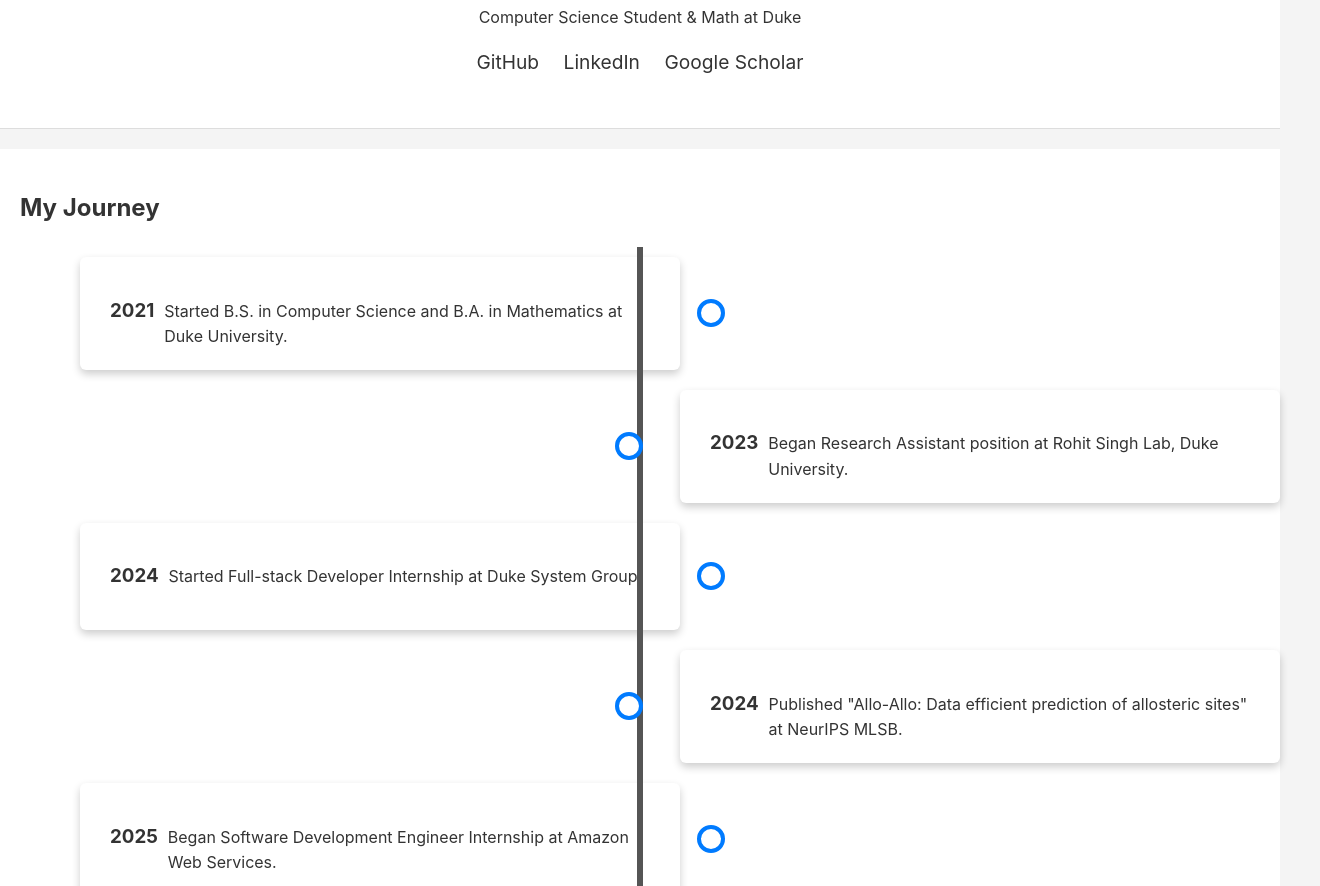
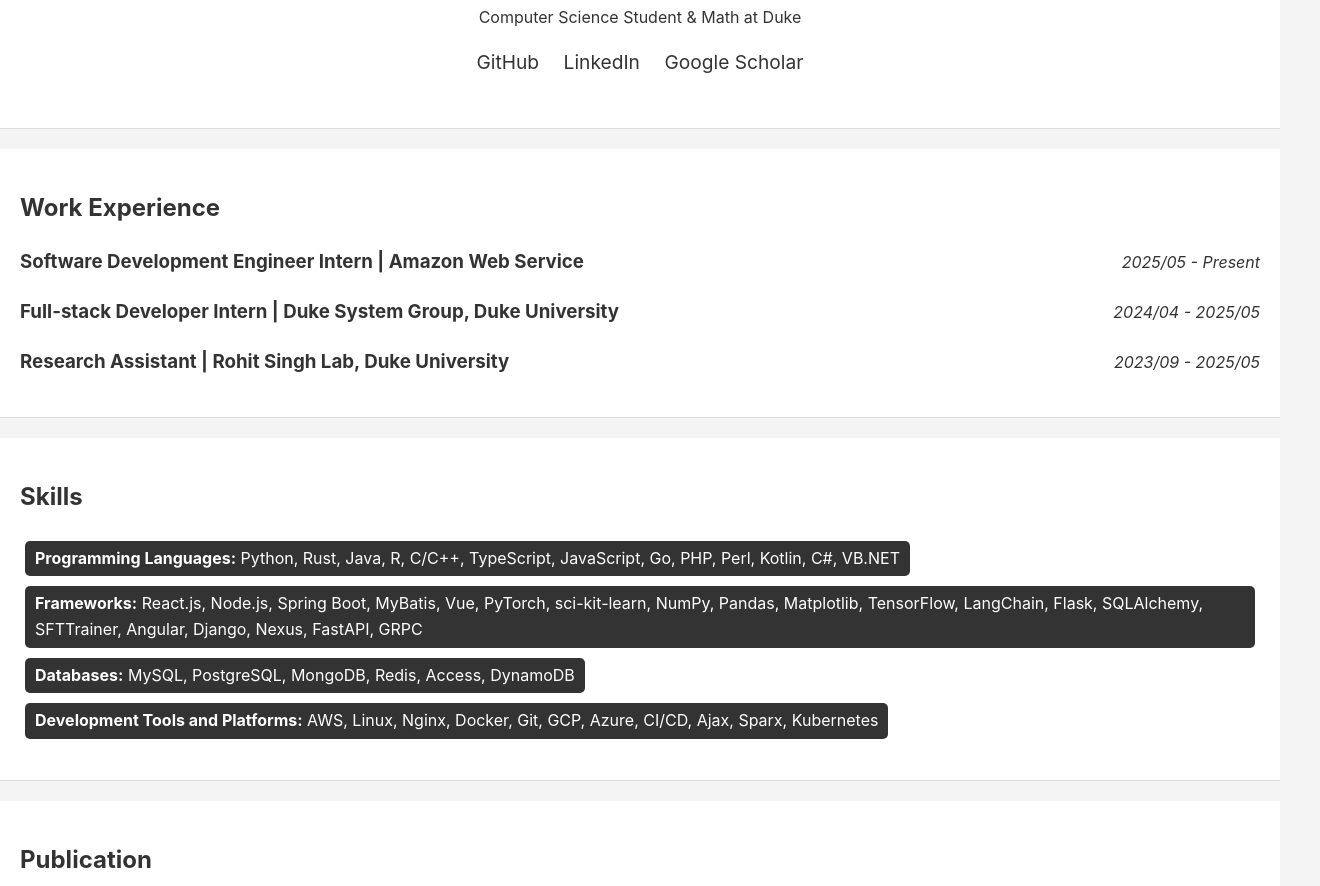
Before and after one commit to tianzedong/tianzedong.github.io, a plain HTML site: page index.html in a window 1280 px wide. Shown: the part 179-1065 px from the top of the page, 1320 px wide, since content can reach past the window. Drawn offline with Linux system fonts and the light colour scheme.

Commit message:
feat: Remove My Journey section

```diff
--- a/css/styles.css
+++ b/css/styles.css
@@ -117,89 +117,7 @@ section {
     background-color: #0056b3; /* Darker blue on hover */
 }
 
-/* Timeline Section */
-.timeline {
-    position: relative;
-    max-width: 1200px;
-    margin: 0 auto;
-}
 
-.timeline::after {
-    content: '';
-    position: absolute;
-    width: 6px;
-    background-color: #555;
-    top: 0;
-    bottom: 0;
-    left: 50%;
-    margin-left: -3px;
-}
-
-.timeline-container {
-    padding: 10px 40px;
-    position: relative;
-    background-color: inherit;
-    width: 50%;
-}
-
-.timeline-container.left {
-    left: 0;
-}
-
-.timeline-container.right {
-    left: 50%;
-}
-
-.timeline-container::after {
-    content: '';
-    position: absolute;
-    width: 20px;
-    height: 20px;
-    background-color: white;
-    border: 4px solid #007bff; /* A more vibrant blue */
-    border-radius: 50%;
-    z-index: 1;
-    transition: all 0.3s ease; /* Smooth transition for hover effect */
-    top: 50%; /* Center vertically */
-    transform: translateY(-50%); /* Adjust for its own height */
-}
-
-.timeline-container.left::after {
-    right: -5px; /* Adjusted for precise alignment */
-}
-
-.timeline-container.right::after {
-    left: -25px; /* Adjusted for precise alignment */
-}
-
-.timeline-container:hover::after {
-    transform: scale(1.2) translateY(-50%); /* Enlarge on hover, maintain vertical center */
-    background-color: #007bff; /* Fill color on hover */
-}
-
-.timeline-content {
-    padding: 20px 30px;
-    background-color: white;
-    position: relative;
-    border-radius: 6px;
-    box-shadow: 0 4px 8px 0 rgba(0,0,0,0.2); /* Subtle shadow */
-    transition: all 0.3s ease; /* Smooth transition for hover effect */
-    display: flex; /* Use flexbox for alignment */
-    align-items: baseline; /* Align items at the baseline of their content */
-}
-
-.timeline-content h3 {
-    margin-right: 10px; /* Space between year and description */
-    white-space: nowrap; /* Prevent year from wrapping */
-}
-
-.timeline-content p {
-    margin: 0; /* Remove default paragraph margin */
-}
-
-.timeline-content:hover {
-    box-shadow: 0 8px 16px 0 rgba(0,0,0,0.2); /* Larger shadow on hover */
-}
 
 /* Contact Section */
 #contact {
--- a/index.html
+++ b/index.html
@@ -11,7 +11,6 @@
         <nav>
             <ul>
                 <li><a href="#home">Home</a></li>
-                <li><a href="#timeline">My Journey</a></li>
                 <li><a href="#experience">Experience</a></li>
                 <li><a href="#skills">Skills</a></li>
                 <li><a href="#publication">Publication</a></li>
@@ -32,47 +31,7 @@
             </div>
         </section>
 
-        <section id="timeline">
-            <h2>My Journey</h2>
-            <div class="timeline">
-                <div class="timeline-container left">
-                    <div class="timeline-content">
-                        <h3>2021</h3>
-                        <p>Started B.S. in Computer Science and B.A. in Mathematics at Duke University.</p>
-                    </div>
-                </div>
-                <div class="timeline-container right">
-                    <div class="timeline-content">
-                        <h3>2023</h3>
-                        <p>Began Research Assistant position at Rohit Singh Lab, Duke University.</p>
-                    </div>
-                </div>
-                <div class="timeline-container left">
-                    <div class="timeline-content">
-                        <h3>2024</h3>
-                        <p>Started Full-stack Developer Internship at Duke System Group.</p>
-                    </div>
-                </div>
-                 <div class="timeline-container right">
-                    <div class="timeline-content">
-                        <h3>2024</h3>
-                        <p>Published "Allo-Allo: Data efficient prediction of allosteric sites" at NeurIPS MLSB.</p>
-                    </div>
-                </div>
-                <div class="timeline-container left">
-                    <div class="timeline-content">
-                        <h3>2025</h3>
-                        <p>Began Software Development Engineer Internship at Amazon Web Services.</p>
-                    </div>
-                </div>
-                 <div class="timeline-container right">
-                    <div class="timeline-content">
-                        <h3>2025</h3>
-                        <p>Expected Graduation from Duke University.</p>
-                    </div>
-                </div>
-            </div>
-        </section>
+
 
         <section id="experience">
             <h2>Work Experience</h2>
```
